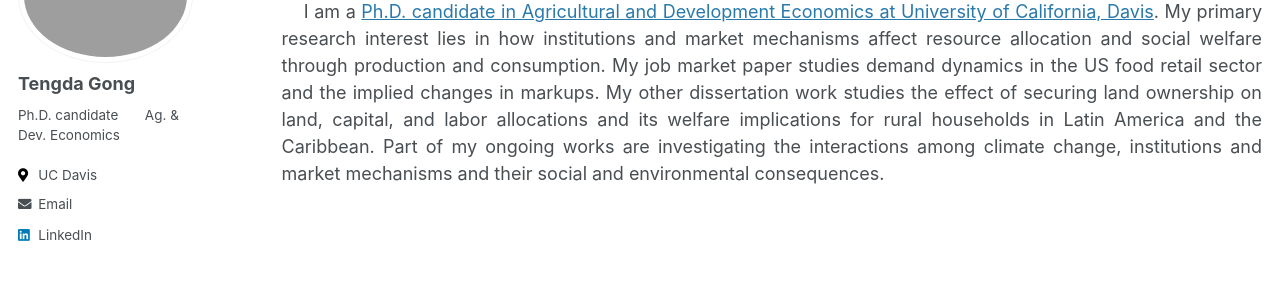
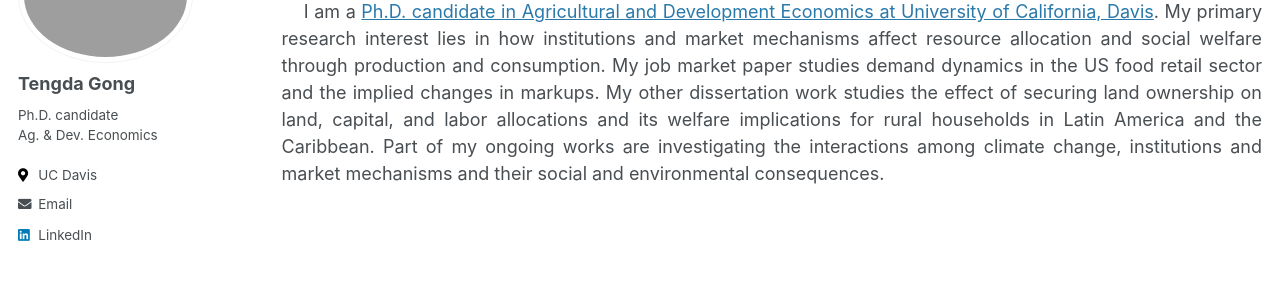
Before and after one commit to tendakung/tendakung.github.io, a Jekyll site: the page built from _pages/about.md, in a window 1280 px wide. Shown: the part 189-489 px from the top of the page. Built offline with Jekyll 4.4.1, drawn with Linux system fonts in a browser that asks for light colours.

```diff
--- a/_config.yml
+++ b/_config.yml
@@ -84,7 +84,7 @@ analytics:
 author:
   name             : "Tengda Gong"
   avatar           : "personal_photo.jpg"
-  bio              : "Ph.D. candidate &nbsp; &nbsp; &nbsp; Ag. & Dev. Economics"
+  bio              : "Ph.D. candidate <br> Ag. & Dev. Economics"
   location         : "UC Davis"
   employer         :
   pubmed           :
```
